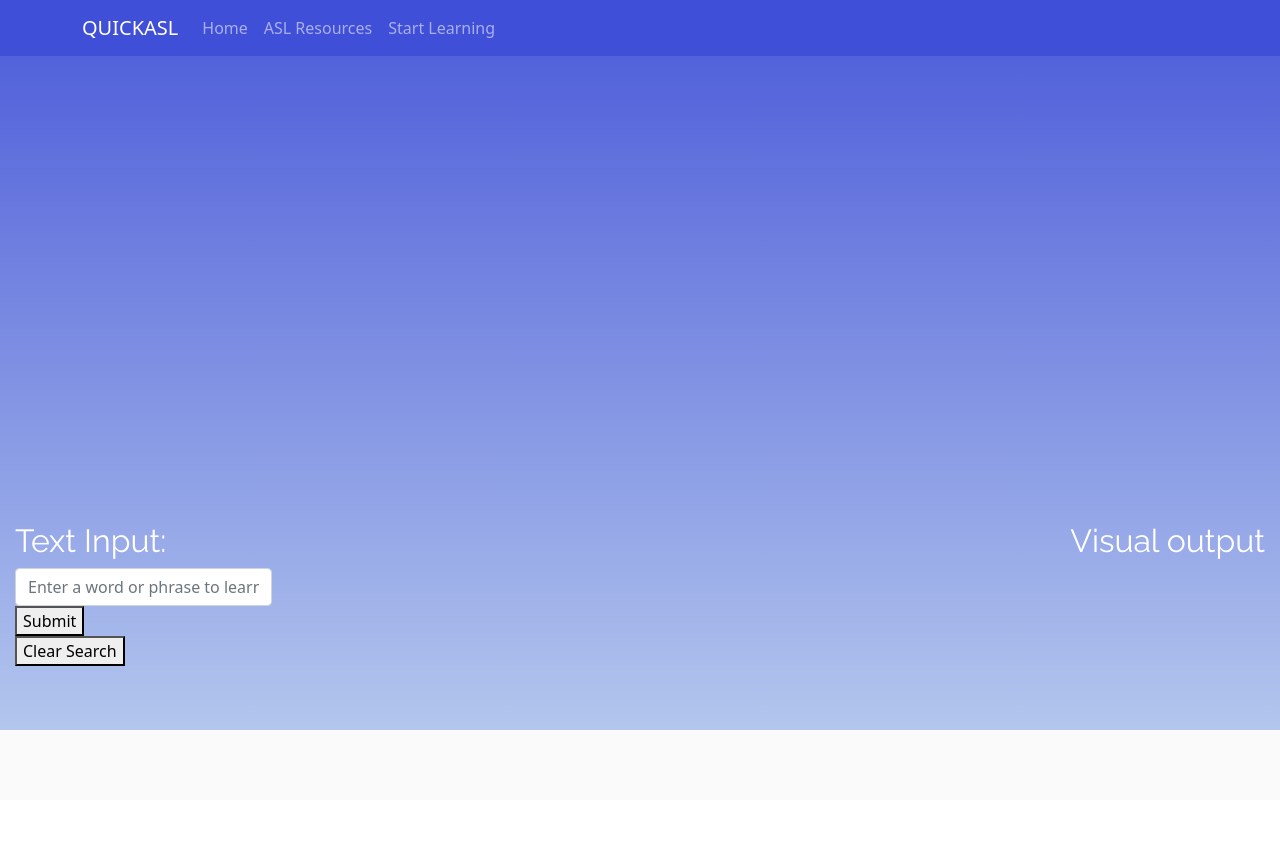
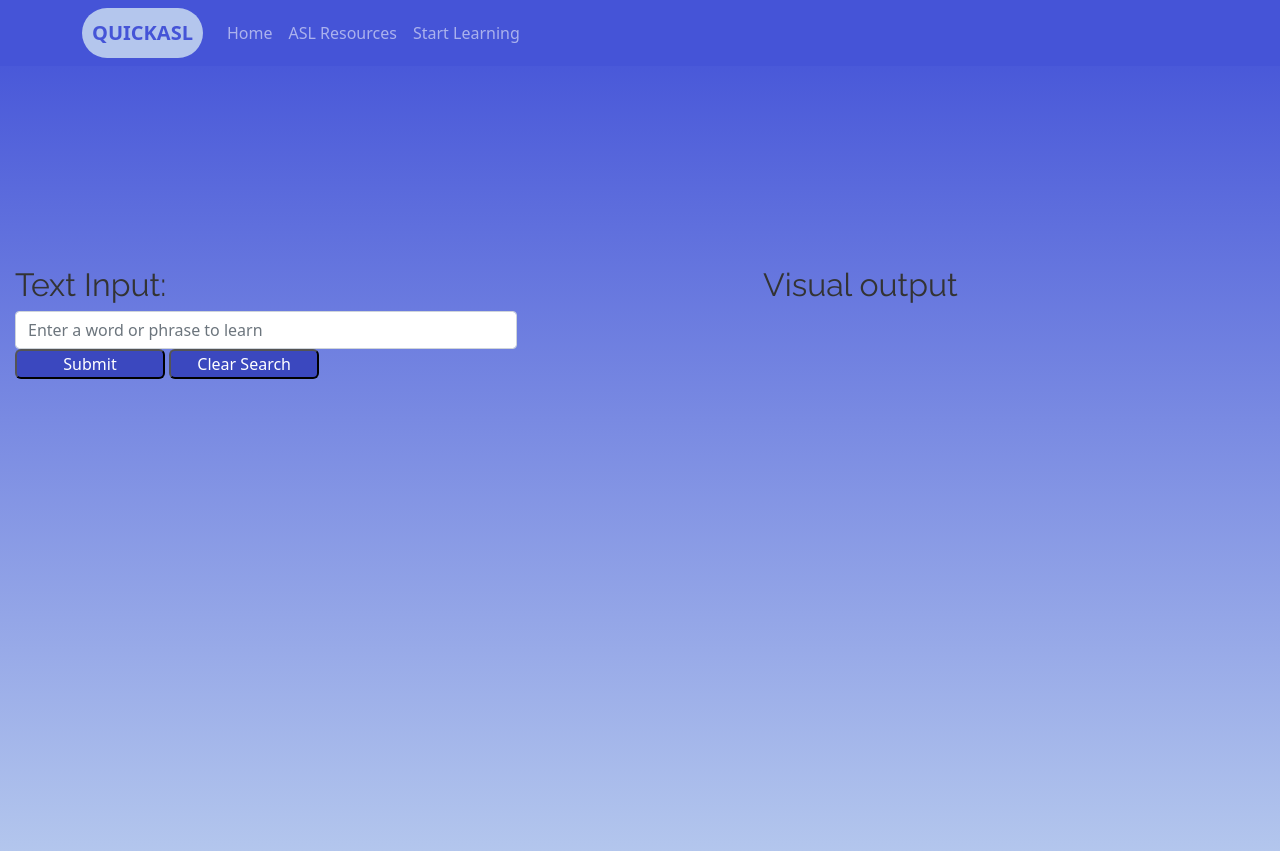
Before and after one commit to tgwolle/QuickASL, a Flask app: template templates/main_page.html in a window 1280 px wide. Before the commit the page ends 730 px from the top, so only its background shows below. Run offline with Flask 2, Linux system fonts and the light colour scheme; the template is opened without the code that fills it, so the values that code supplies are empty.

Commit message:
Input validation and image flex display
Co-authored-by: Oluwatofunmi Oyetan <oyetantofunmi@gmail.com>
Co-authored-by: Melanie Jimenez <mmjimenez@owu.edu>

```diff
--- a/main.py
+++ b/main.py
@@ -43,7 +43,7 @@ letters = {
   ",": "static/images/comma.png",
   "?": "static/images/qs.png",
   "!": "static/images/exc.png",
-  "empty":"static/images/empty.png"
+  "+":"static/images/empty.png"
 
 }
 
@@ -108,15 +108,15 @@ def get_input():
 @app.route('/process_query', methods=['POST'])
 def process_query():
   text = request.form.get('user_input')
-  words = text.upper().split(' ')
+
+  words = text.upper().replace(" ","+")
   try:
     user_words.remove("")
   except:
     print("empty not found")
-  for word in words:
-    for letter in word:
-      user_words.append(letters[letter])
-    user_words.append(letters["empty"])
+  #output_list=[]
+  for character in words:
+      user_words.append(letters[character])
 #     if form.validate_on_submit()
 
   return redirect(url_for('main_page'))
--- a/static/style.css
+++ b/static/style.css
@@ -23,16 +24,15 @@ header{
 body {
   background: #fafafa;
   color: #333333;
-  margin-top: -70px;
+  margin-top: -5px;
 }
 
 h1, h2, h3, h4, h5, h6 {
   font-family: "Raleway", sans-serif;
-  color: #fff;
 }
 
 .bg-steel {
-  background-color: #404FD7;
+  background-color: #4554d7;
 }
 
 
@@ -47,25 +47,54 @@ h1, h2, h3, h4, h5, h6 {
 
 }
  */
+
+/*Main page css  */
+#split_cont{
+  width: 100%;
+  height: 100vh;
+
+}
+
 .split{
   height: 90%;
-  width: 50;
+  width: 40%;
   position: fixed;
   z-index: 1;
   top: 10px;
   overflow-x: hidden;
-  padding: 40% 5px;
+  padding: 20% 5px;
 }
 
 .left {
+  overflow-y: hidden;
   left: 10px;
 }
 
+#addbtn {
+    width: 150px;
+    height: 30px;
+    background: #3b48bf;
+    border-radius: 6px;
+    color: white;
+}
+#clearbtn{
+  width: 150px;
+    height: 30px;
+    background: #3b48bf;
+    border-radius: 6px;
+    color: white;
+}
 .right {
+
   right: 10px;
 }
 
+.split h2{
+  display: inline-block;
+  vertical-align: top;
+  line-height: normal;
 
+}
 
 /* .display {
   min-height: 100%;
@@ -137,6 +168,15 @@ h1, h2, h3, h4, h5, h6 {
   color:#2b1055:
 }
 
+/*  Header*/
+
+.navbar-dark .navbar-brand{
+  color: #4554d7;
+  font-weight: bold;
+  background-color: #b4c6ed;
+  padding: 10px;
+  border-radius: 30px;
+}
 .site-header .navbar-nav .nav-link {
   color: #444444;
 }
--- a/templates/404.html
+++ b/templates/404.html
@@ -3,13 +3,14 @@
 {% block header %}
 {% endblock %}
 
+
 {% block content %}
 <div class= "container2">
   <h1>ERROR 404</h1>
   <h2>
-    Oops page not found.
+    Oops page not found...
   </h2>
-  <a href ="/"><button class="button button2" style="color: white;"> return home?</button></a>
+  <a href ="/"><button class="button button2" style="color: white;"> return home..?</button></a>
 </div>
 
 {% endblock %}
--- a/templates/base.html
+++ b/templates/base.html
@@ -8,6 +8,8 @@
   <!-- Bootstrap CSS -->
   <link href="https://cdn.jsdelivr.net/npm/bootstrap@5.0.2/dist/css/bootstrap.min.css" rel="stylesheet" integrity="sha384-EVSTQN3/azprG1Anm3QDgpJLIm9Nao0Yz1ztcQTwFspd3yD65VohhpuuCOmLASjC" crossorigin="anonymous">
   <link rel="stylesheet" type="text/css" href="{{ url_for('static', filename='style.css') }}">
+
+
   {{ turbo() }}
 </head>
     <!-- The navigation bar -->
--- a/templates/index.html
+++ b/templates/index.html
@@ -12,7 +12,9 @@
     </div>
     <div class="sec">
       <h2>Learn more about QuickASL</h2>
-      <p> QuickASL is an educational tool to help learn the ASL alphabet through images.
+      <p>
+        <br>
+        QuickASL is an educational tool to help learn the American Sign Language alphabet through images.
         It takes the user input ideally a word or phrase and gives the corresponding images to signs for each letter.
         The user would then be able to practice signing the letters in ASL.
         <br><br>
--- a/templates/main_page.html
+++ b/templates/main_page.html
@@ -8,9 +8,8 @@
 {% block content %}
     <!-- left and right split -->
 
-  <div class="container">
+  <div class="container" id="split_cont">
     <div class="split left">
-     <div class="centered"><!-- Get user input -->
 <!--        <form action="/process_query" method="Post">
          <h1 id="header">Enter your text below:</h1>
          <input type="text" name="user_input"><br>
@@ -21,28 +20,30 @@
         {% endif %}
 
        <form action= "{{url_for('process_query')}}" method="POST" role= "form" >
-             <input name= "user_input" type="text" class="form-control" placeholder="Enter a word or phrase to learn" min="1" max="500">
-             <button type="submit" id= "add btn"> Submit</button>
+             <input name= "user_input" type="text" pattern="[A-Za-z?.!, ]{1,50}" class="form-control" placeholder="Enter a word or phrase to learn" title=" Enter only letters and . ? !, e.g Hi!">
+
+         <button type="submit" id= "addbtn"> Submit</button>
+          <a href="{{ url_for('clear_images')}}"><button type= "clear" id="clearbtn">Clear Search</button></a>
+
         </form>
-               <a href="{{ url_for('clear_images')}}"><button type= "clear">Clear Search</button></a>
-     </div>
    </div>
 
     <div class= "split right"><!-- Translation of text to images/visual output -->
-      <div class="centered">
         <h2> Visual output</h2>
         <div>
 <!--<img src="static/images/A.png"/> -->
           {% for todo in todos %}
+
             <li class="list-group-item">
                 <img src="{{todo}}"/>
             </li>
+
           {% endfor %}
 
-        </div>
       </div>
     </div>
 
   </div>
 
+
 {% endblock %}
```
Also changed, not shown: other parts of static/style.css (+38 -1 lines), load_test.py (+7 -6 lines), templates/400.html (+7 -6 lines), templates/500.html (+7 -8 lines), templates/about.html (+14 -16 lines).
